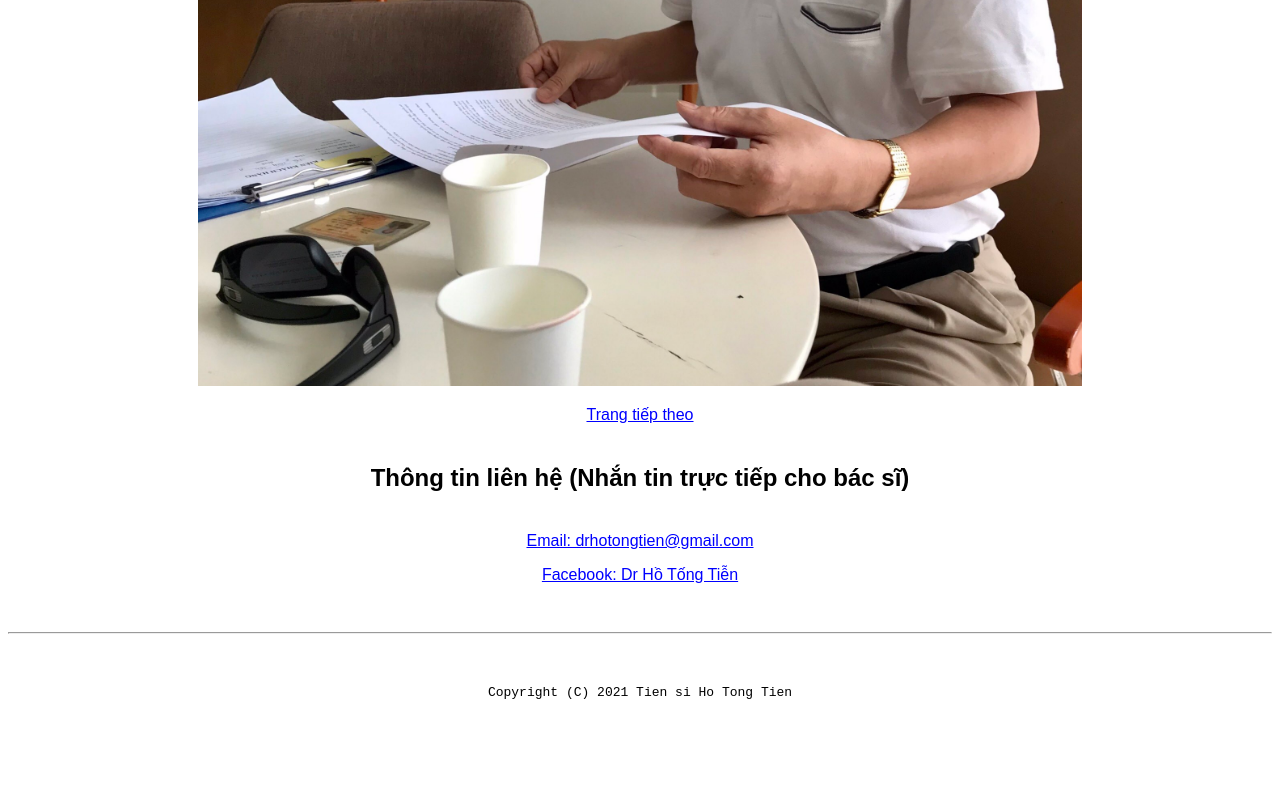
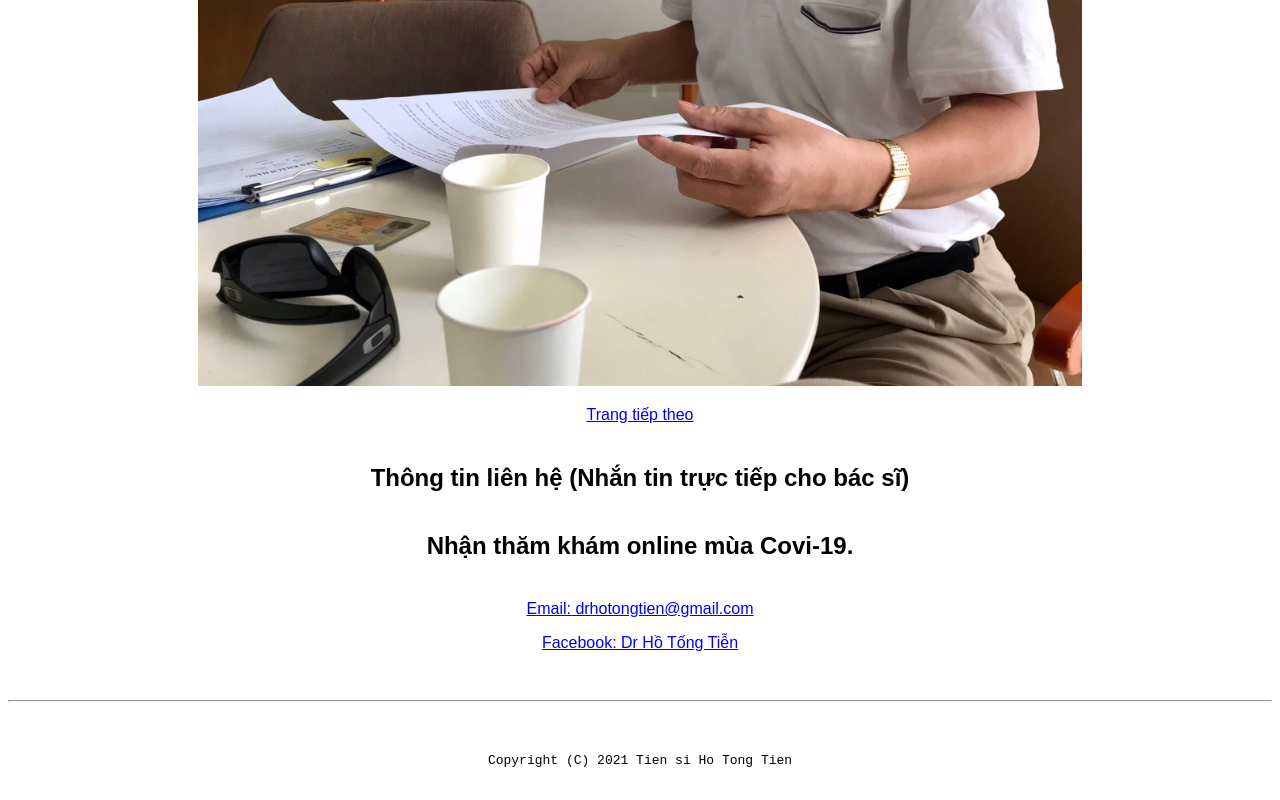
Before and after one commit to drhotongtien/drhotongtien.github.io, a plain HTML site: page index.html in a window 1280 px wide. Shown: the part 2438-3238 px from the top of the page. Before the commit the page ends 3170 px from the top, so only its background shows below. Drawn offline with Linux system fonts and the light colour scheme.

Commit message:
Update index.html

```diff
--- a/index.html
+++ b/index.html
@@ -31,6 +31,7 @@
 
     <p><a href="resume.html">Trang tiếp theo</a></p>
     <h2>Thông tin liên hệ (Nhắn tin trực tiếp cho bác sĩ)</h2>
+                            <h2>Nhận thăm khám online mùa Covi-19.</h2>
 
     <p><a href="mailto:drhotongtien@gmail.com">Email: drhotongtien@gmail.com</a></p>
     <p><a href="https://www.facebook.com/tien.dr.hotong/about">Facebook: Dr Hồ Tống Tiễn</a></p>
```
